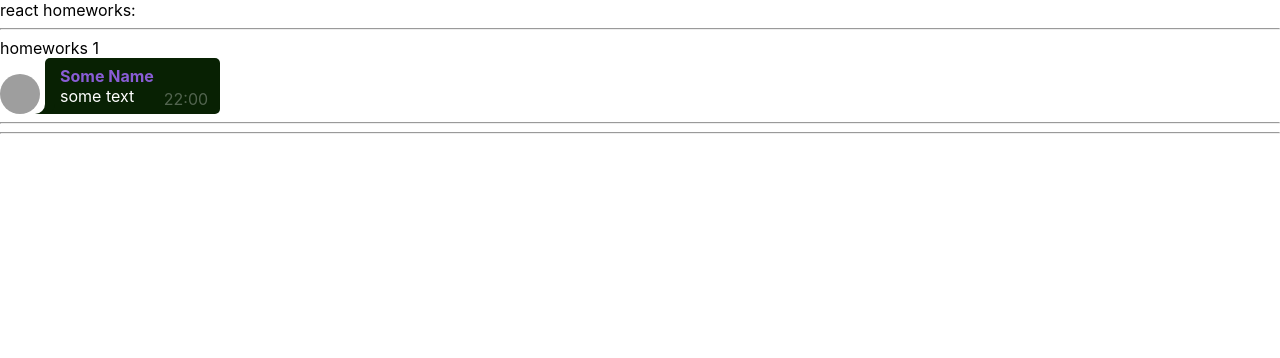
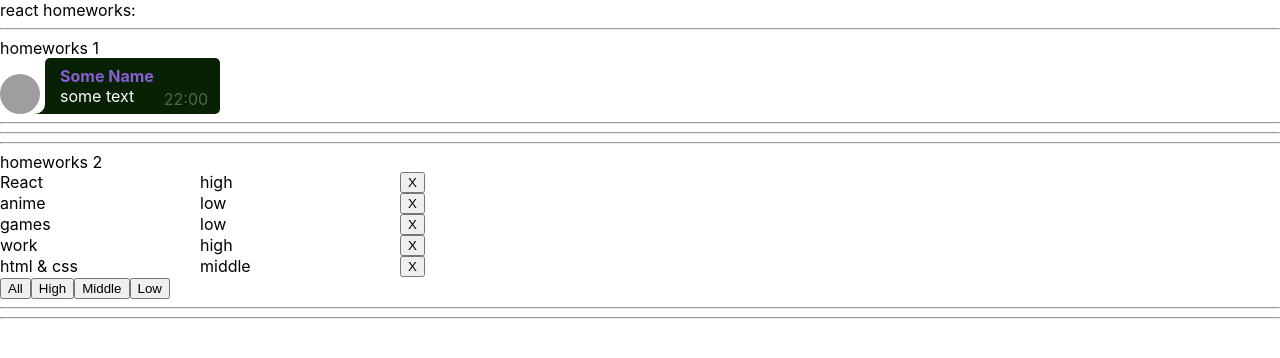
Before and after one commit to Ristretto1/Ignat_Tasks, a React (Create React App) app: page / in a window 1280 px wide. Shown: the top 358 px of the page. Built offline with nearby package versions, Linux system fonts and the light colour scheme; grey boxes are pictures that could not be loaded.

Commit message:
add styles and remove func

```diff
--- a/src/p1-main/m1-ui/u1-app/App.tsx
+++ b/src/p1-main/m1-ui/u1-app/App.tsx
@@ -1,13 +1,14 @@
 import React from 'react'
 import s from './App.module.css'
 import HW1 from '../../../p2-homeworks/h1/HW1'
+import HW2 from "../../../p2-homeworks/h2/HW2";
 
 function App() {
     return (
         <div className={s.App}>
             <div>react homeworks:</div>
             <HW1/>
-            {/*<HW2/>*/}
+            <HW2/>
             {/*<HW3/>*/}
             {/*<HW4/>*/}
             {/*<HW5/>*/}
--- a/src/p2-homeworks/h1/HW1.tsx
+++ b/src/p2-homeworks/h1/HW1.tsx
@@ -2,7 +2,7 @@ import React from 'react'
 import Message from "./Message";
 
 const messageData = {
-    avatar: 'http://risovach.ru/upload/2020/06/mem/bolshaya-zheltaya-utochka_243433091_orig_.jpg',
+    avatar: 'https://sun9-74.userapi.com/Ph-WiuOtF985il9AvN9JqiCWedmHtSGSSTXrSA/ltEB2Z2-YO4.jpg',
     name: 'Some Name',
     message: 'some text',
     time: '22:00',
--- /dev/null
+++ b/src/p2-homeworks/h2/Affair.module.css
@@ -0,0 +1,7 @@
+.affairlist {
+    display: flex;
+}
+
+.affairlist span {
+    width: 200px;
+}
--- a/src/p2-homeworks/h2/Affair.tsx
+++ b/src/p2-homeworks/h2/Affair.tsx
@@ -1,18 +1,21 @@
+
 import React from 'react'
+import {AffairType} from "./HW2";
+import s from './Affair.module.css'
 
 type AffairPropsType = {
     // key не нужно типизировать
-    affair: any // need to fix any
-    deleteAffairCallback: any // need to fix any
+    affair: AffairType
+    deleteAffairCallback: (value: number) => void
 }
 
 function Affair(props: AffairPropsType) {
-    const deleteCallback = () => {}// need to fix
+    const deleteCallback = () => props.deleteAffairCallback(props.affair._id)// need to fix
 
     return (
-        <div>
-            // show some text
-
+        <div className={s.affairlist}>
+            <span>{props.affair.name}</span>
+            <span>{props.affair.priority}</span>
             <button onClick={deleteCallback}>X</button>
         </div>
     )
--- a/src/p2-homeworks/h2/Affairs.tsx
+++ b/src/p2-homeworks/h2/Affairs.tsx
@@ -5,7 +5,7 @@ import {AffairType} from './HW2'
 type AffairsPropsType = { // need to fix any
     data: any
     setFilter: any
-    deleteAffairCallback: any
+    deleteAffairCallback: (value: number) => void
 }
 
 function Affairs(props: AffairsPropsType) {
--- a/src/p2-homeworks/h2/HW2.tsx
+++ b/src/p2-homeworks/h2/HW2.tsx
@@ -2,12 +2,16 @@ import React, {useState} from 'react'
 import Affairs from './Affairs'
 
 // types
-export type AffairPriorityType = any // need to fix any
-export type AffairType = any // need to fix any
+export type AffairPriorityType = 'high' | 'low' | 'middle';
 export type FilterType = 'all' | AffairPriorityType
+export type AffairType = {
+    _id: number,
+    name: string,
+    priority: FilterType
+}
 
 // constants
-const defaultAffairs: any = [ // need to fix any
+const defaultAffairs: Array<AffairType> = [
     {_id: 1, name: 'React', priority: 'high'},
     {_id: 2, name: 'anime', priority: 'low'},
     {_id: 3, name: 'games', priority: 'low'},
@@ -20,8 +24,8 @@ export const filterAffairs = (affairs: any, filter: any): any => { // need to fi
     if (filter === 'all') return affairs
     else return // need to fix
 }
-export const deleteAffair = (affairs: any, _id: any): any => { // need to fix any
-    return // need to fix
+export const deleteAffair = (affairs: Array<AffairType>, _id: number): any => { // need to fix any
+    return affairs.filter((a) => a._id !== _id)
 }
 
 function HW2() {
@@ -29,7 +33,7 @@ function HW2() {
     const [filter, setFilter] = useState<FilterType>('all')
 
     const filteredAffairs = filterAffairs(affairs, filter)
-    const deleteAffairCallback = (_id: any) => setAffairs(deleteAffair(affairs, _id)) // need to fix any
+    const deleteAffairCallback = (_id: number) => setAffairs(deleteAffair(affairs, _id)) // need to fix any
 
     return (
         <div>
```
